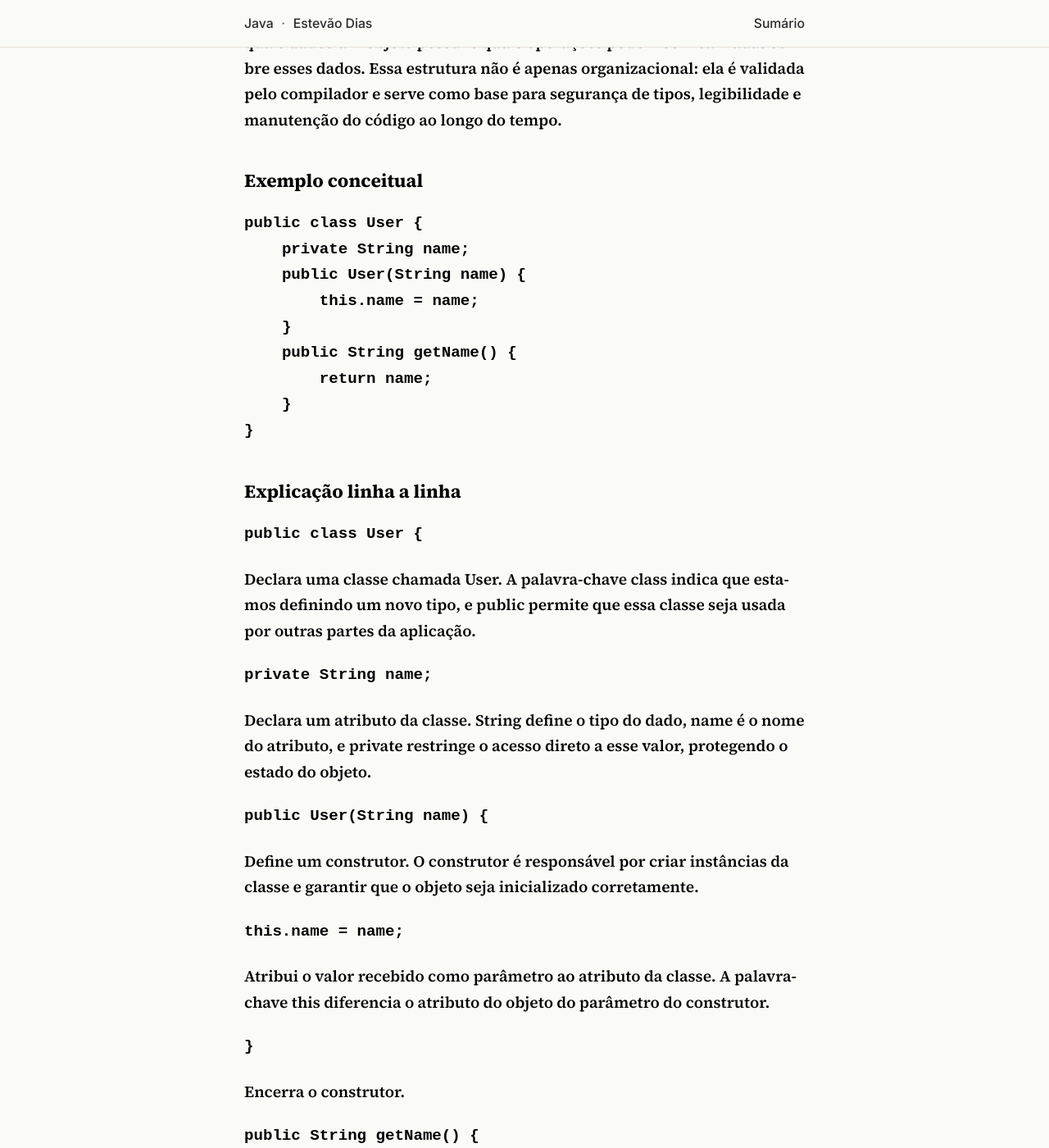
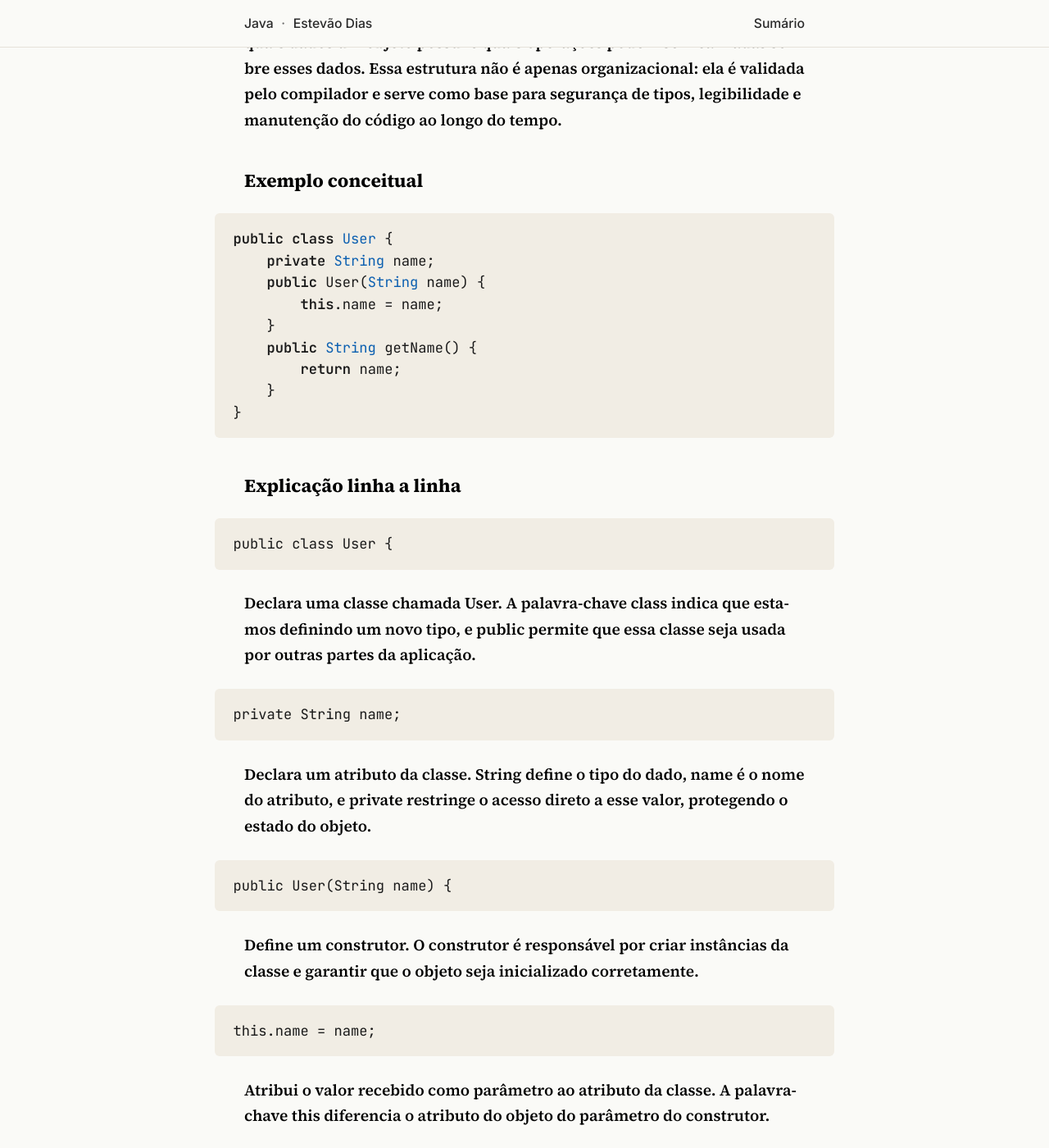
Before and after one commit to aqueleestevao/book, a Jekyll site: the page built from 100/1 Classes como blocos fundamentais.md, in a window 1280 px wide and 1400 px high, scrolled down 330 px. Shown: the whole window at 82% size. Built offline with Jekyll 4.4.1, drawn with Linux system fonts in a browser that asks for light colours.

Commit message:
style code blocks, inline code and syntax highlight

```diff
--- a/assets/css/book.css
+++ b/assets/css/book.css
@@ -250,3 +250,58 @@ body {
 .chapter-body a:hover {
   color: var(--link-hover);
 }
+
+/* ============================================================
+   Código
+   ============================================================ */
+
+code, pre {
+  font-family: var(--ff-mono);
+  font-feature-settings: "calt", "liga" 0;
+}
+
+/* inline */
+.chapter-body code {
+  font-size: 0.92em;
+  padding: 0.05em 0.35em;
+  background: var(--code-bg);
+  border-radius: 3px;
+}
+
+.chapter-body pre {
+  margin: 1.5em 0;
+  padding: 1rem 1.25rem;
+  background: var(--code-bg);
+  border-radius: 6px;
+  overflow-x: auto;
+  font-size: 0.95rem;
+  line-height: 1.55;
+  color: var(--code-ink);
+  font-weight: 400;
+}
+
+.chapter-body pre code {
+  background: transparent;
+  padding: 0;
+  font-size: inherit;
+  border-radius: 0;
+}
+
+/* Bloco estoura medida em telas largas */
+@media (min-width: 50rem) {
+  .chapter-body pre {
+    margin-left: -2rem;
+    margin-right: -2rem;
+  }
+}
+
+/* Syntax highlight — Rouge (classes .hl) */
+.hl .k, .hl .kt, .hl .kd, .hl .kn { font-weight: 700; }         /* keywords e tipos */
+.hl .nc, .hl .nn                   { color: var(--link); }       /* classes e namespaces */
+.hl .s, .hl .s1, .hl .s2,
+.hl .sc, .hl .sb, .hl .sh          { color: #7a3e00; font-style: italic; }  /* strings */
+.hl .mi, .hl .mf, .hl .mh,
+.hl .mo                            { color: #7a3e00; }            /* números */
+.hl .c, .hl .c1, .hl .cm, .hl .cp,
+.hl .cs, .hl .cd                   { color: var(--ink-muted); font-style: italic; }  /* comentários */
+/* qualquer outra classe .hl .* herda --code-ink naturalmente */
```
